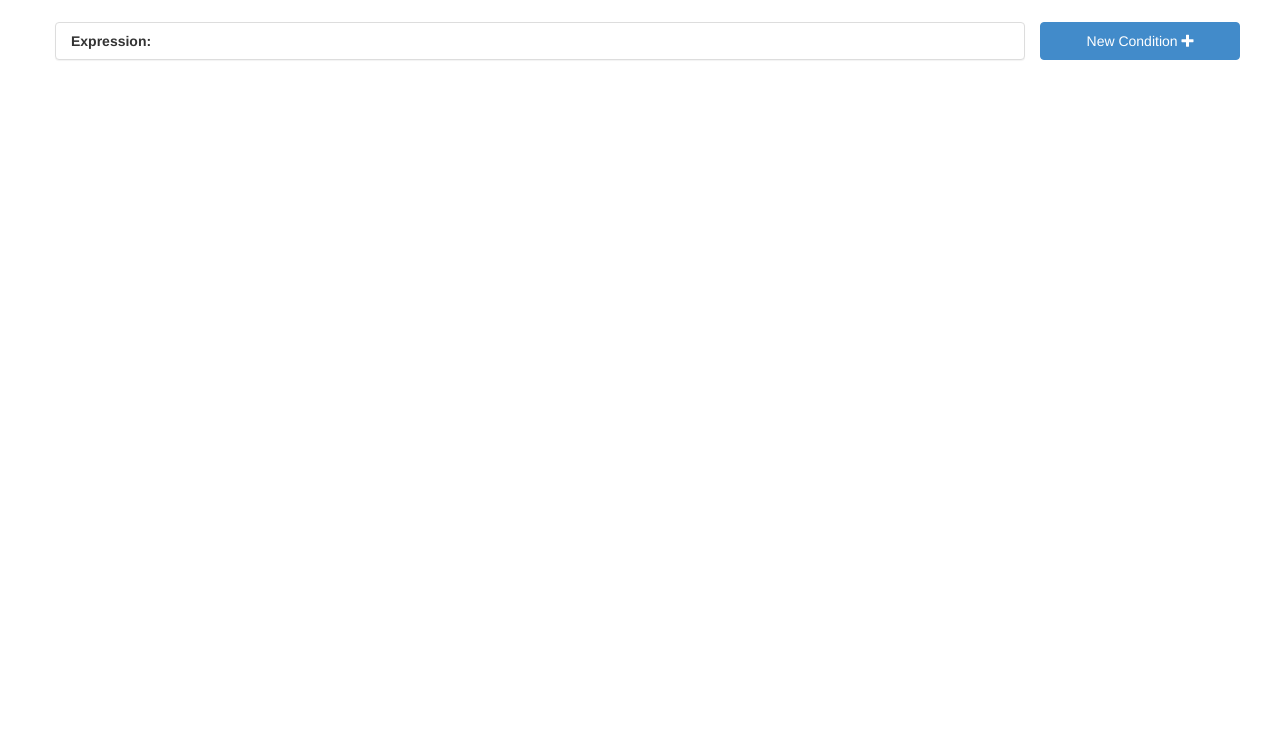
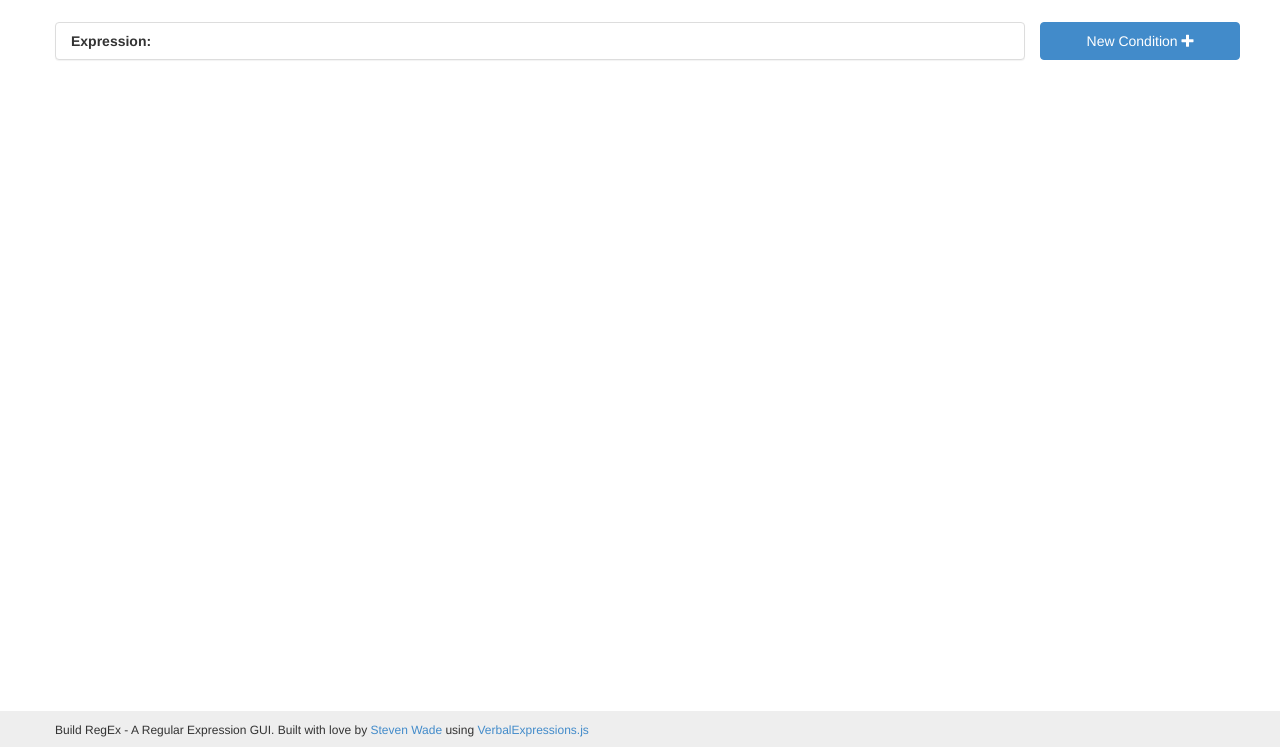
Before and after one commit to stevenwadejr/Build-Regex, a website: page public/index.html in a window 1280 px wide. Shown: the part 53-800 px from the top of the page. Drawn offline with nearby package versions, Linux system fonts and the light colour scheme.

Commit message:
Added readme file. Added footer to the page linking back to me (Steven Wade) and to the VerbalExpressions.js repo.

```diff
--- a/public/index.html
+++ b/public/index.html
@@ -55,6 +55,12 @@
 
         </div>
 
+        <footer>
+            <div class="container">
+                Build RegEx - A Regular Expression GUI. Built with love by <a href="http://stevenwade.name" target="_blank">Steven Wade</a> using <a href="http://github.com/jehna/VerbalExpressions" target="_blank">VerbalExpressions.js</a>
+            </div>
+        </footer>
+
         <script type="text/template" id="row-template">
             <div class="col-lg-2">
                 <select class="match-options form-control"></select>
--- a/src/css/build-regex.css
+++ b/src/css/build-regex.css
@@ -2620,7 +2620,7 @@ a.list-group-item.active .list-group-item-text {
 }
 
 body {
-    padding-top: 75px;
+    padding: 75px 0 36px;
 }
 .icon {
     font-size: 12px;
@@ -2643,3 +2643,13 @@ body {
     margin: 0 auto;
     width: 80%;
 }
+footer {
+    background: #eee;
+    bottom: 0;
+    font-size: 12px;
+    height: 36px;
+    left: 0;
+    padding: 11px;
+    position: fixed;
+    right: 0;
+}
--- a/src/css/main.css
+++ b/src/css/main.css
@@ -1,5 +1,5 @@
 body {
-    padding-top: 75px;
+    padding: 75px 0 36px;
 }
 .icon {
     font-size: 12px;
@@ -22,3 +22,13 @@ body {
     margin: 0 auto;
     width: 80%;
 }
+footer {
+    background: #eee;
+    bottom: 0;
+    font-size: 12px;
+    height: 36px;
+    left: 0;
+    padding: 11px;
+    position: fixed;
+    right: 0;
+}
```
Also changed, not shown: public/css/build-regex.min.css, readme.md (added).
